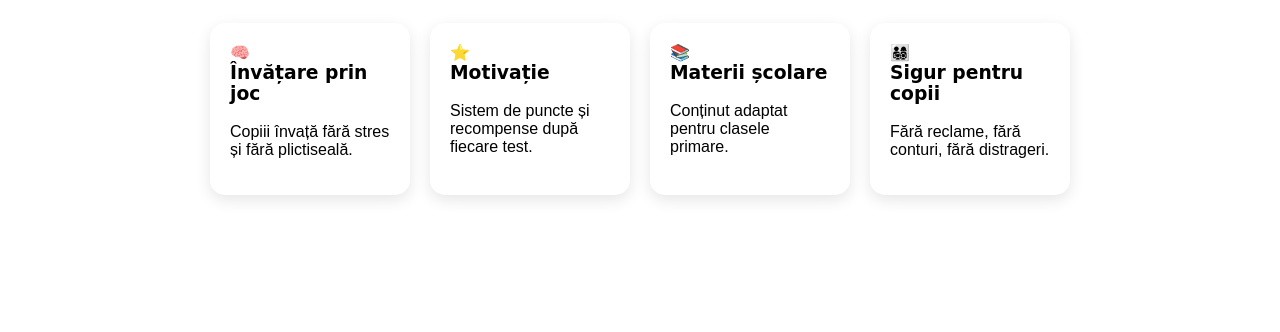
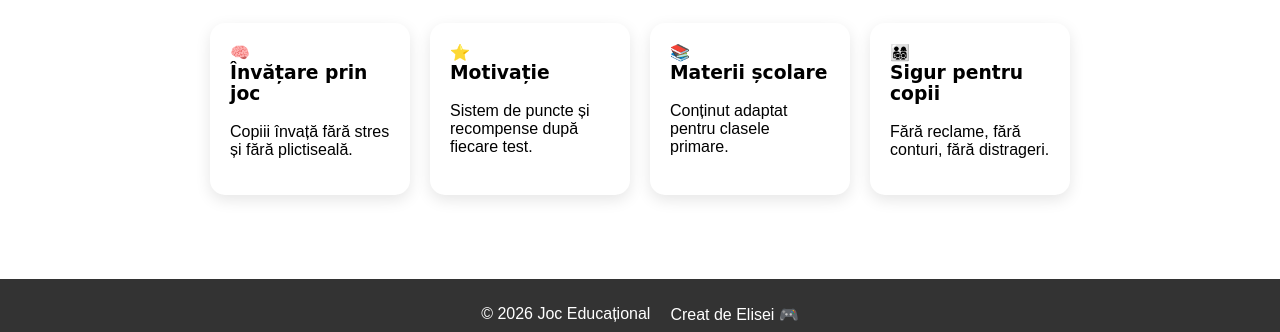
Before and after one commit to keksthecat/quiz1, a plain HTML site: page index.html in a window 1280 px wide. Shown: the part 450-782 px from the top of the page. Drawn offline with Linux system fonts and the light colour scheme.

Commit message:
Update style.css

```diff
--- a/css/style.css
+++ b/css/style.css
@@ -391,3 +391,25 @@ button:hover {
     transform: translateY(-20px);
   }
 }
+
+/* Footer jos */
+#footer {
+  position: fixed; /* rămâne mereu jos */
+  bottom: 0;
+  left: 0;
+  width: 100%;
+  background-color: #333;
+  color: white;
+  text-align: center;
+  padding: 10px 0;
+  font-size: 16px;
+  z-index: 100;
+}
+
+/* Conținut footer */
+.footer-content {
+  display: flex;
+  justify-content: center;
+  gap: 20px;
+  flex-wrap: wrap;
+}
```
